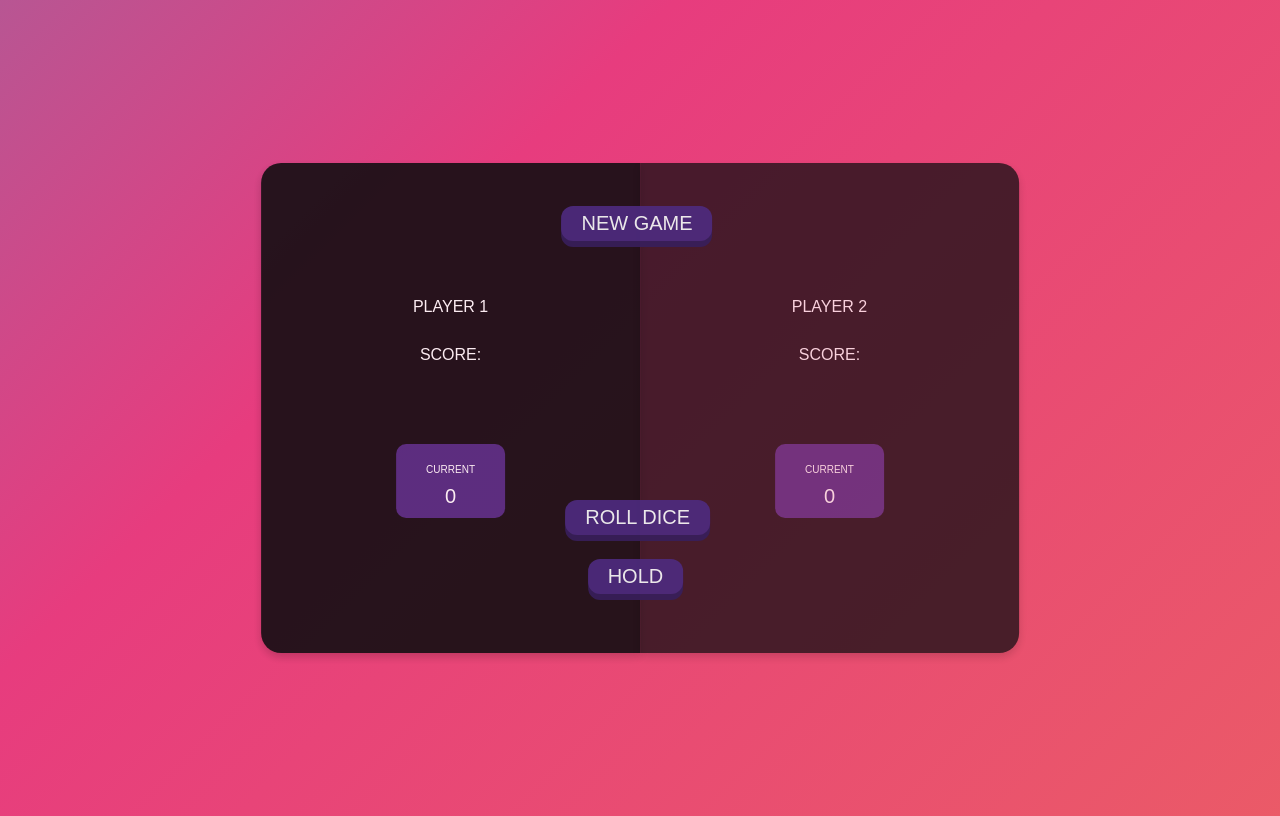
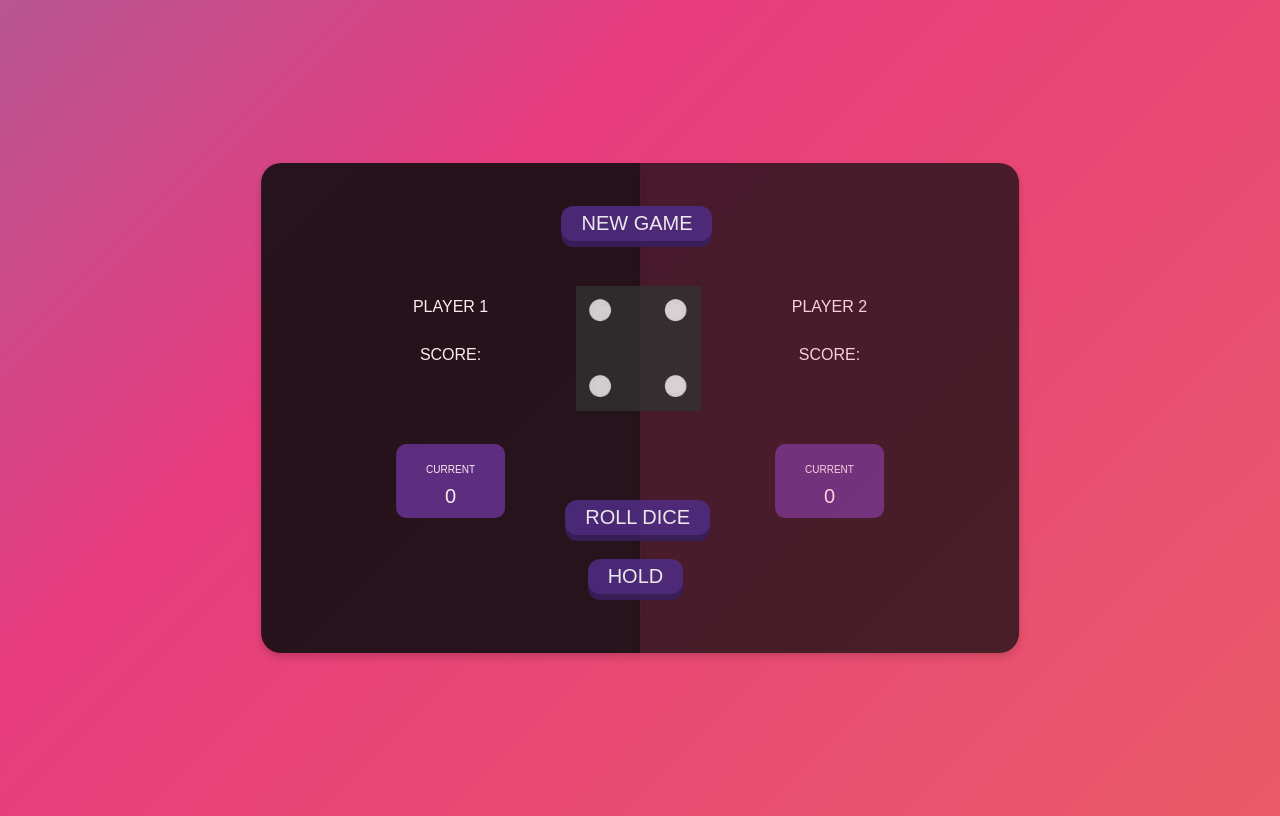
Before and after one commit to Valllerian/Pig-Game-App, a plain HTML site: page index.html in a window 1280 px wide. Both pictures are taken after a click on the button "ROLL DICE". Drawn offline with Linux system fonts and the light colour scheme.

Commit message:
displaying images on button click

```diff
--- a/index.html
+++ b/index.html
@@ -13,6 +13,9 @@
       <section class="button">
         <button class="pushable" id="newGame"><span class="front">NEW GAME</span></button>
       </section>
+      <div class="image" id="dice">
+
+      </div>
       <section class="row">
         <div class="column">
           <div class="card card-active">
--- a/script.js
+++ b/script.js
@@ -11,7 +11,8 @@ const rollDiceButton = document.getElementById("rollDice")
 rollDiceButton.addEventListener("click", rollDiceFunction);
 
 function rollDiceFunction() {
-    console.log('Roll Dice button')
+    let number = Math.floor(Math.random() * 5)
+    document.getElementById("dice").innerHTML=`<img src='assets/${number}.jpg' height=125px width=125px/>`;
 }
 
 const holdButton = document.getElementById("hold")
--- a/style.css
+++ b/style.css
@@ -99,6 +99,14 @@ body {
     left: 39.5%
 }
 
+.image {
+    position: absolute;
+    z-index: 1;
+    top: 25%;
+    left: 41.5%;
+    opacity: 80%;
+}
+
 .buttonTwo {
     position: absolute;
     z-index: 1;
```
Also changed, not shown: assets/0.jpg (added), assets/1.jpg (added), assets/2.jpg (renamed from assets/three.jpg), assets/3.jpg (added), assets/4.jpg (added), assets/5.jpg (renamed from assets/six.jpg), assets/five.jpg (deleted), assets/four.jpg (deleted), assets/one.jpg (deleted), assets/two.jpg (deleted).
